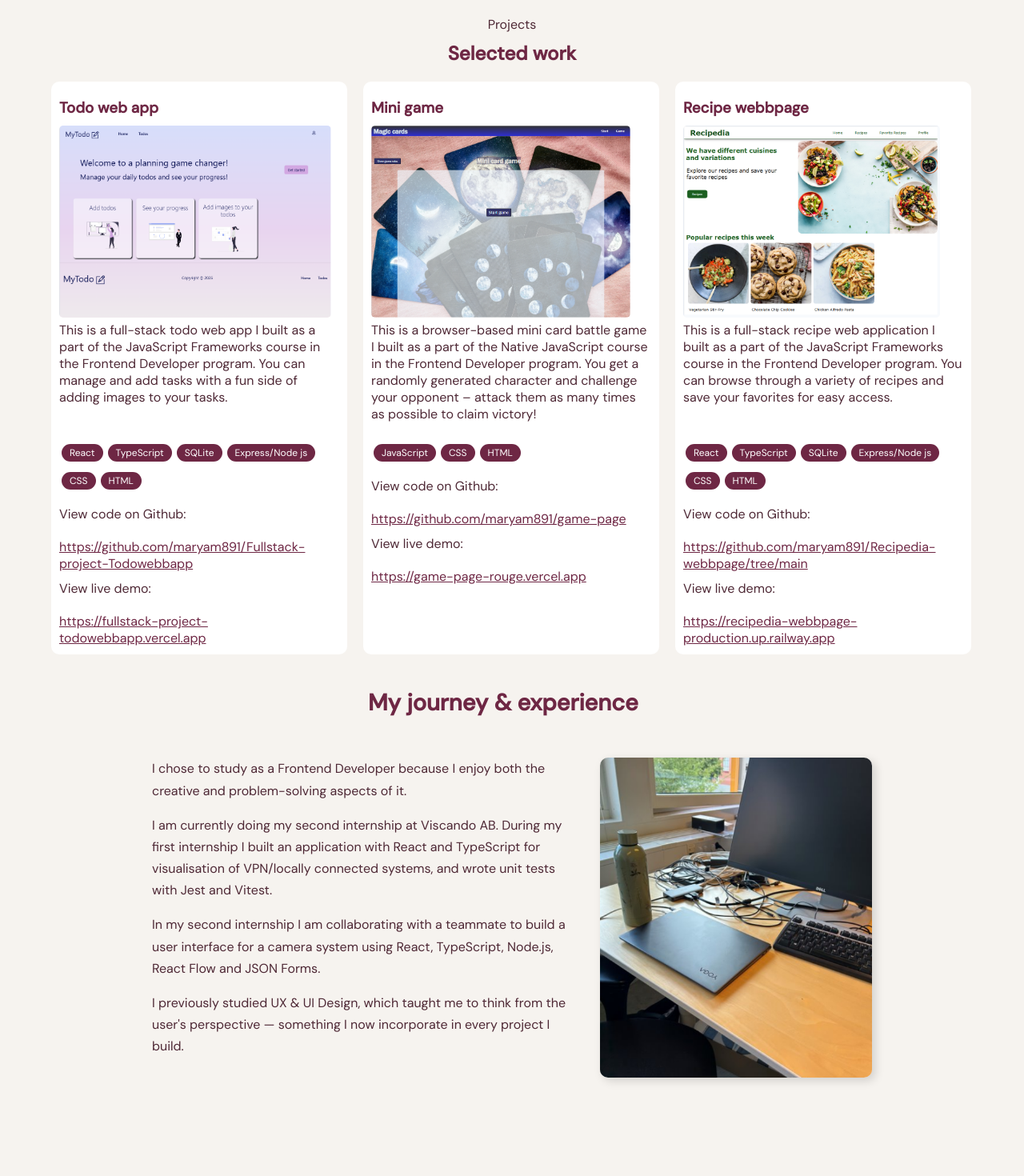
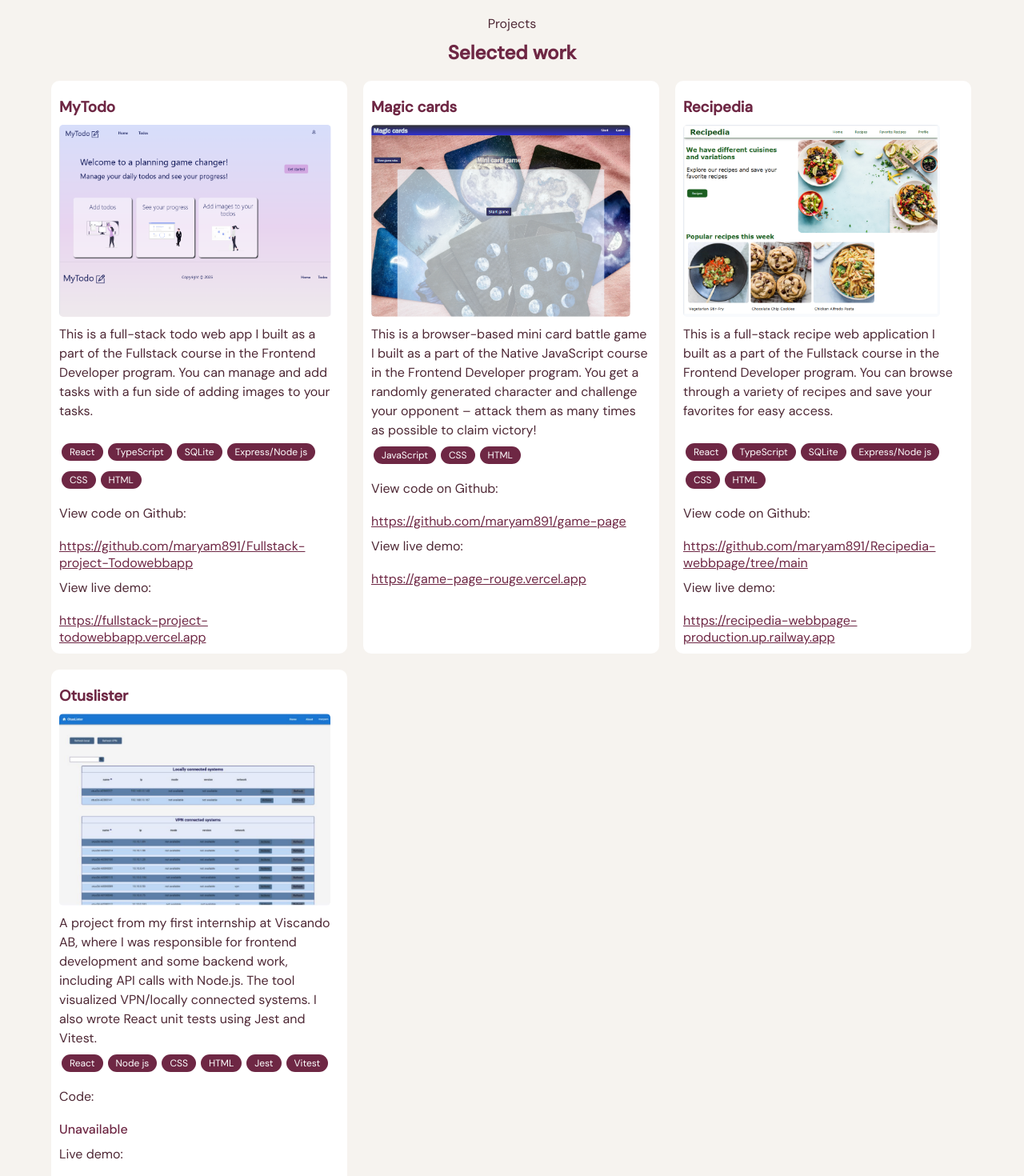
Before and after one commit to maryam891/Portfolio, a React (Vite) app: page / in a window 1280 px wide. Shown: the part 1200-2670 px from the top of the page at 80% size. Built offline with nearby package versions, Linux system fonts and the light colour scheme.

Commit message:
added project card to projects section

```diff
--- a/src/components/Projects.tsx
+++ b/src/components/Projects.tsx
@@ -15,10 +15,33 @@ export default function Projects() {
             <p className='project-description'>{project.description}</p>
             {project.tags.map((tag, i) => (
               <span className='project-tags' key={i}> {tag}</span>))}
-            <p style={{ marginTop: "10px", marginBottom: "20px" }}>View code on Github:</p>
-            <a href={project.githubUrl} target="_blank" rel="noreferrer" className='project-url'>{project.githubUrl}</a>
-            <p style={{ marginTop: "10px", marginBottom: "20px" }}>View live demo:</p>
-            <a href={project.liveUrl} target="_blank" rel="noreferrer" className='project-url'>{project.liveUrl}</a>
+            {project.githubUrl ? (
+              <>
+                <p style={{ marginTop: "10px", marginBottom: "20px" }}>View code on Github:</p>
+                <a href={project.githubUrl} target="_blank" rel="noreferrer" className='project-url'>
+                  {project.githubUrl}
+                </a>
+              </>
+            ) : (
+              <>
+                <p style={{ marginTop: "10px", marginBottom: "20px" }}>Code:</p>
+                <p className='project-text'>Unavailable</p>
+              </>
+            )}
+
+            {project.liveUrl ? (
+              <>
+                <p style={{ marginTop: "10px", marginBottom: "20px" }}>View live demo:</p>
+                <a href={project.liveUrl} target="_blank" rel="noreferrer" className='project-url'>
+                  {project.liveUrl}
+                </a>
+              </>
+            ) : (
+              <>
+                <p style={{ marginTop: "10px", marginBottom: "20px" }}>Live demo:</p>
+                <p className='project-text'>Unavailable</p>
+              </>
+            )}
           </div>
         ))}
       </div>
--- a/src/css/Projects.css
+++ b/src/css/Projects.css
@@ -12,6 +12,11 @@
 
 .project-container h2 {
   color: rgb(110, 39, 68);
+}
+
+.project-text {
+  color: rgb(110, 39, 68);
+  font-weight: 500;
 }
 
 .project-container img {
@@ -34,6 +39,9 @@
   height: auto;
   width: auto;
   min-height: 150px;
+  padding-top: 5px;
+  line-height: 1.5rem;
+  padding-bottom: 5px;
 }
 
 .project-tags {
--- a/src/data.ts
+++ b/src/data.ts
@@ -1,6 +1,7 @@
 import todoImg from "../src/assets/todoProjectImg.png";
 import minigameImg from "../src/assets/miniGameProjectImg.png";
 import recipeImg from "../src/assets/recipeProjectImg.png";
+import internshi1picture from "../src/assets/intership1.png";
 export interface Project {
   id: number;
   title: string;
@@ -14,9 +15,9 @@ export interface Project {
 export const projects: Project[] = [
   {
     id: 1,
-    title: "Todo web app",
+    title: "MyTodo",
     description:
-      "This is a full-stack todo web app I built as a part of the JavaScript Frameworks course in the Frontend Developer program. You can manage and add tasks with a fun side of adding images to your tasks. ",
+      "This is a full-stack todo web app I built as a part of the Fullstack course in the Frontend Developer program. You can manage and add tasks with a fun side of adding images to your tasks. ",
     tags: ["React", "TypeScript", "SQLite", "Express/Node js", "CSS", "HTML"],
     githubUrl: "https://github.com/maryam891/Fullstack-project-Todowebbapp",
     liveUrl: "https://fullstack-project-todowebbapp.vercel.app",
@@ -24,7 +25,7 @@ export const projects: Project[] = [
   },
   {
     id: 2,
-    title: "Mini game",
+    title: "Magic cards",
     description:
       "This is a browser-based mini card battle game I built as a part of the Native JavaScript course in the Frontend Developer program. You get a randomly generated  character and challenge your opponent – attack them as many times as possible to claim victory!",
     tags: ["JavaScript", "CSS", "HTML"],
@@ -34,12 +35,22 @@ export const projects: Project[] = [
   },
   {
     id: 3,
-    title: "Recipe webbpage",
+    title: "Recipedia",
     description:
-      "This is a full-stack recipe web application I built as a part of the JavaScript Frameworks course in the Frontend Developer program. You can browse through a variety of recipes and save your favorites for easy access.",
+      "This is a full-stack recipe web application I built as a part of the Fullstack course in the Frontend Developer program. You can browse through a variety of recipes and save your favorites for easy access.",
     tags: ["React", "TypeScript", "SQLite", "Express/Node js", "CSS", "HTML"],
     githubUrl: "https://github.com/maryam891/Recipedia-webbpage/tree/main",
     liveUrl: "https://recipedia-webbpage-production.up.railway.app",
     img: recipeImg,
   },
+  {
+    id: 4,
+    title: "Otuslister",
+    description:
+      "A project from my first internship at Viscando AB, where I was responsible for frontend development and some backend work, including API calls with Node.js. The tool visualized VPN/locally connected systems. I also wrote React unit tests using Jest and Vitest.",
+    githubUrl: "",
+    liveUrl: "",
+    img: internshi1picture,
+    tags: ["React", "Node js", "CSS", "HTML", "Jest", "Vitest"],
+  },
 ];
```
Also changed, not shown: src/assets/intership1.png (added).
